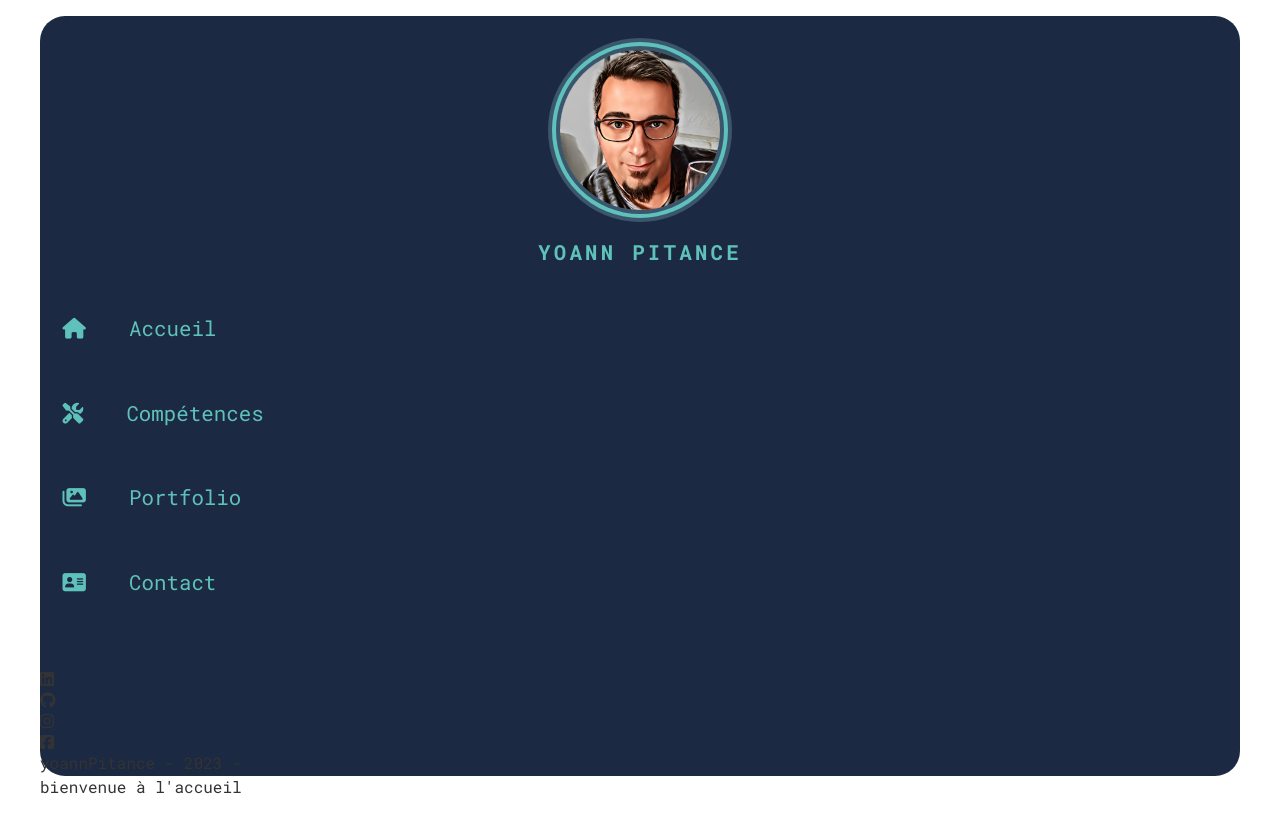
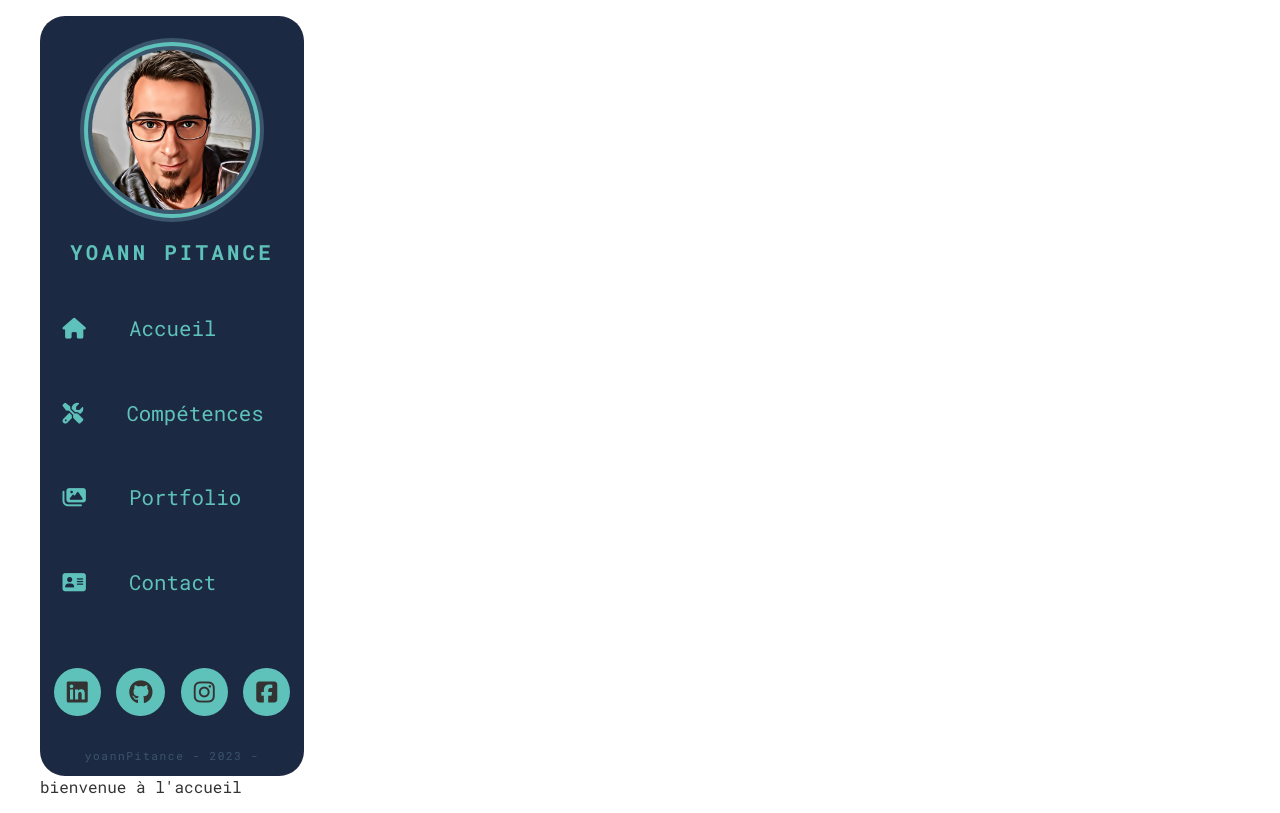
Before and after one commit to YoannPitance/Mon_CV_React, a React (Create React App) app: page / in a window 1280 px wide. Built offline with nearby package versions, Linux system fonts and the light colour scheme.

Commit message:
6- navigation style ok + responsive

```diff
--- a/src/styles/components/_navigation.scss
+++ b/src/styles/components/_navigation.scss
@@ -3,7 +3,7 @@
     font-family: $font-1;
     height: 100%;
     min-height: $minHeight;
-    min-width: 264px;
+    width: 264px;
     border-radius: $borderRadius;
     position: relative;
     display: grid;
@@ -79,3 +79,83 @@
         }
     }
 }
+.socialNetwork{
+    grid-area: 3;
+
+    ul{
+        display: flex;
+        width: 264px;
+        padding: 0 14px;
+        justify-content: space-between;
+
+        li{
+            font-size: 1.5rem;
+            background: $color-4;
+            color: $color-1;
+            border-radius: 50%;
+            padding: 0.5rem 0.8rem;
+            transition: 0.3s;
+            cursor: pointer;
+
+            &:hover{
+                background: $white;
+            }
+        }
+    }
+    .signature{
+        margin-top: 2rem;
+        text-align: center;
+        letter-spacing: 0.1rem;
+        font-size: 0.7rem;
+
+        p{
+            color: $color-3;
+        }
+
+    }
+}
+
+@media screen and (max-width: 850px) {
+    .sidebar{
+        display: flex;
+        min-height: 50px;
+        margin-bottom: 0.2rem;
+        width: 100%;
+
+        .id, .socialNetwork{
+            display: none;
+        }
+        .navigation{
+            width: 100%;
+            padding: 0.1rem 1rem;
+
+            ul{
+                display: flex;
+                justify-content: space-between;
+
+                span{
+                    margin-left: 1.5rem !important;
+                }
+            }
+        }
+    }
+}
+
+@media screen and (max-width: 580px) {
+    .sidebar{
+        ul{
+            justify-content: space-around !important;
+
+            li{
+                padding: 1rem 0 !important;
+            }
+            svg{
+                font-size: 1.4rem !important;
+                transform: translateY(-3px) !important;
+            }
+            span{
+                display: none;
+            }
+            }
+        }
+    }
```
